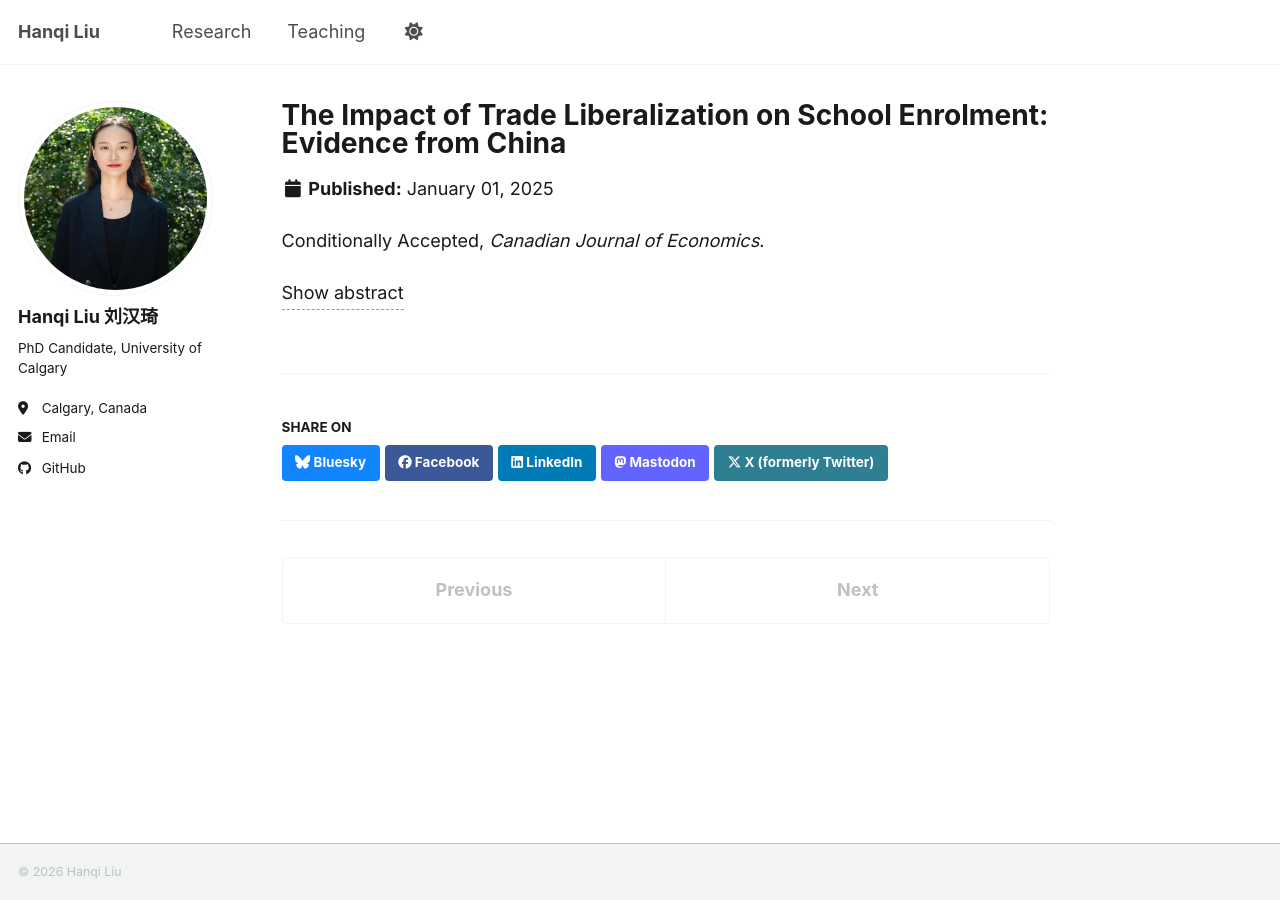
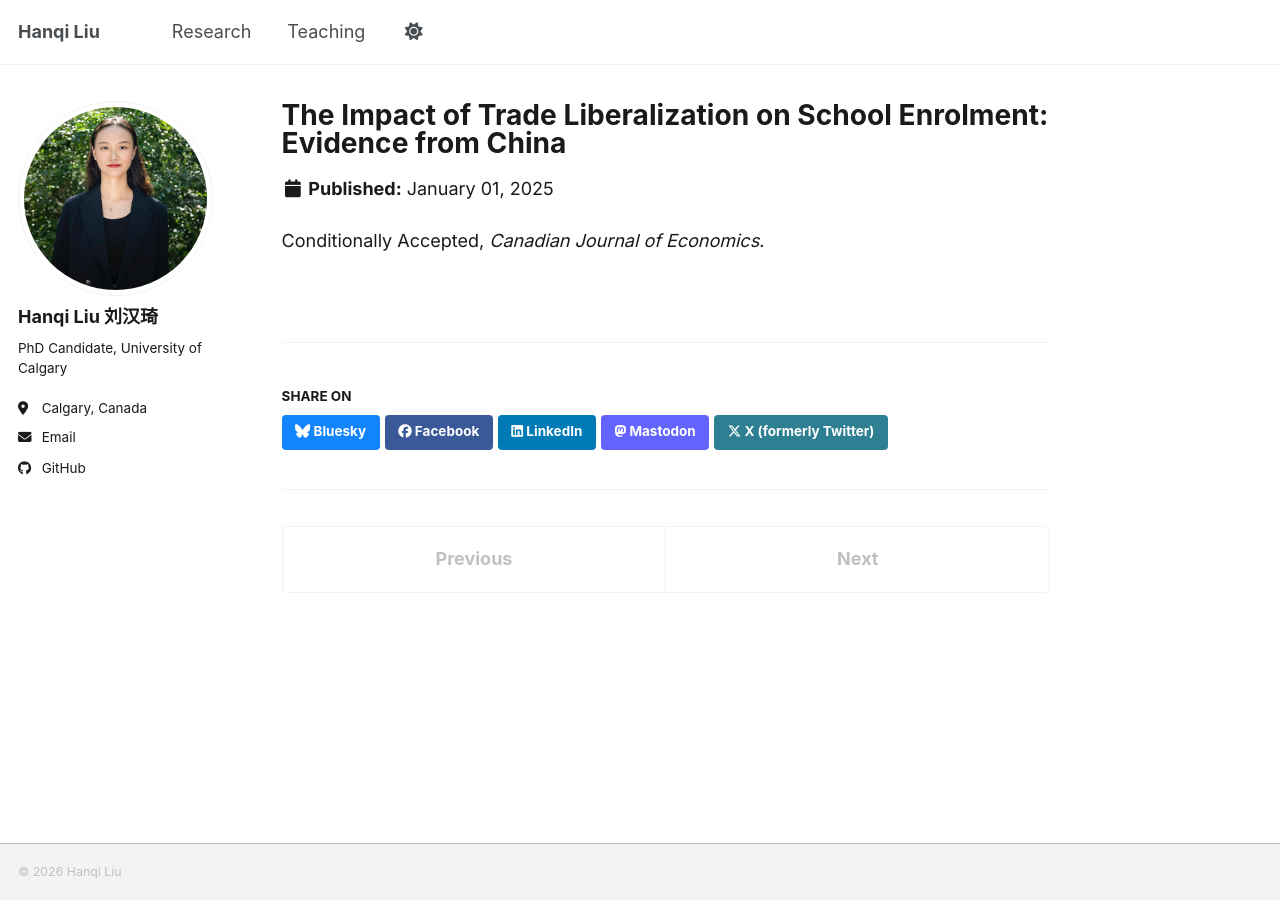
Before and after one commit to hanqi-liu-econ/hanqi-liu-econ.github.io, a Jekyll site: the page built from _publications/2025-01-01-trade-education-china.md, in a window 1280 px wide. Built offline with Jekyll 4.4.1, drawn with Linux system fonts in a browser that asks for light colours; a script bundle is joined from its source files by our own code; library files that are not in the unit come from our copies.

Commit message:
Update 2025-01-01-trade-education-china.md

```diff
--- a/_publications/2025-01-01-trade-education-china.md
+++ b/_publications/2025-01-01-trade-education-china.md
@@ -7,8 +7,3 @@ date: 2025-01-01
 ---
 
 Conditionally Accepted, <i>Canadian Journal of Economics</i>.
-
-<details>
-  <summary>Show abstract</summary>
-  <p>This paper exploits quasi-experimental variation in local exposure to the shock of China's accession to the World Trade Organization (WTO) to evaluate its impact on high school enrolment, a key margin of human capital accumulation. I construct a measure of prefecture-level trade exposure using initial industrial composition, industry-level tariff reductions, and spatially determined geographic trade costs, and I estimate both the short- and long-run impact of the shock on enrolment. Using detailed population census data on successive cohorts of 16-year-olds from 1995 to 2014, I find that a one-standard-deviation increase in exposure reduces high school enrolment by 8% relative to the baseline rate of the last pre-accession cohort. Surprisingly, this drop does not fade over time; it persists and even grows across successive cohorts. These results suggest that China's WTO accession created an export-driven labour demand shock biased toward low-skilled workers, which was in turn magnified by subsequent complementary investments.</p>
-</details>
```
